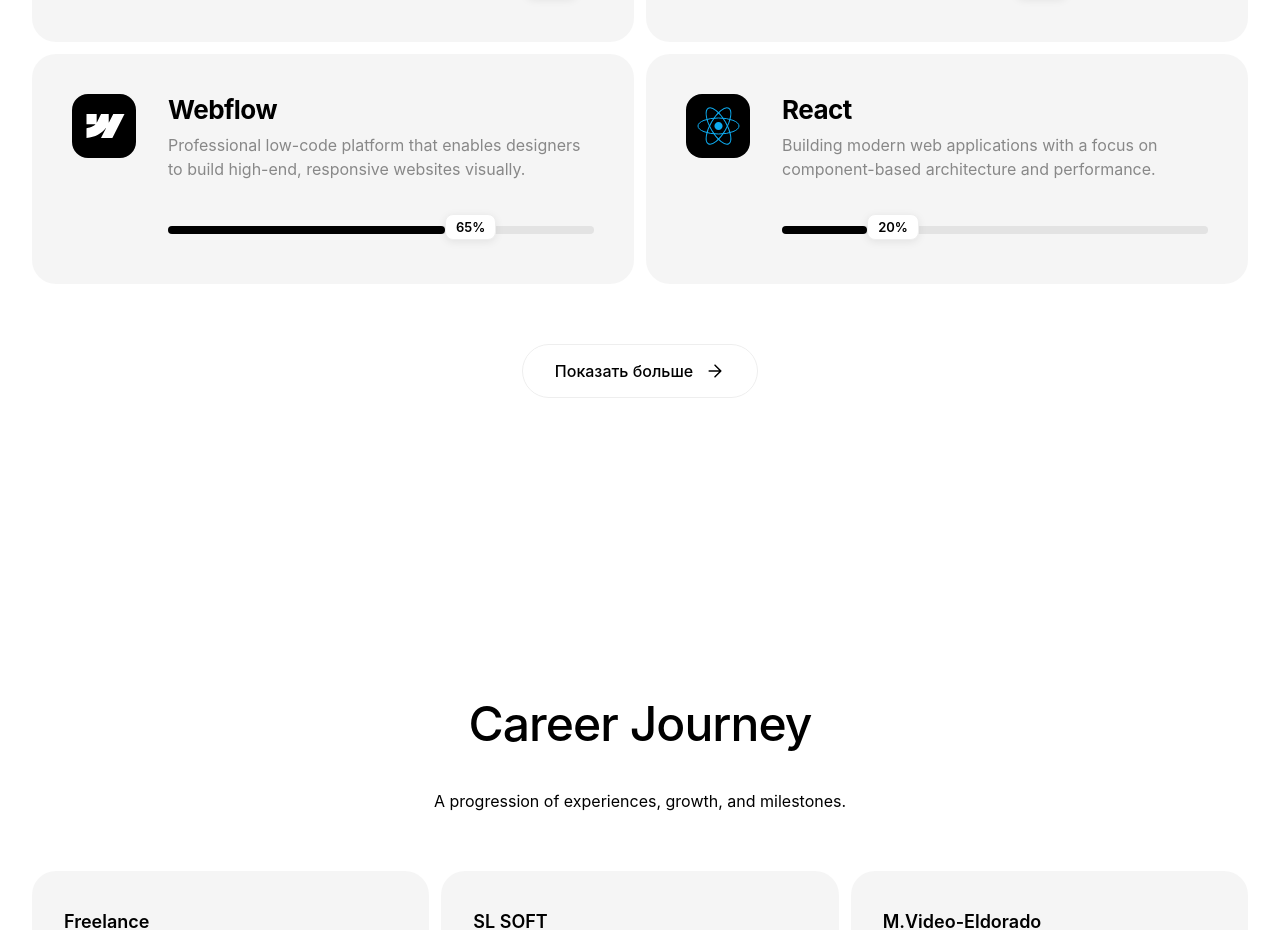
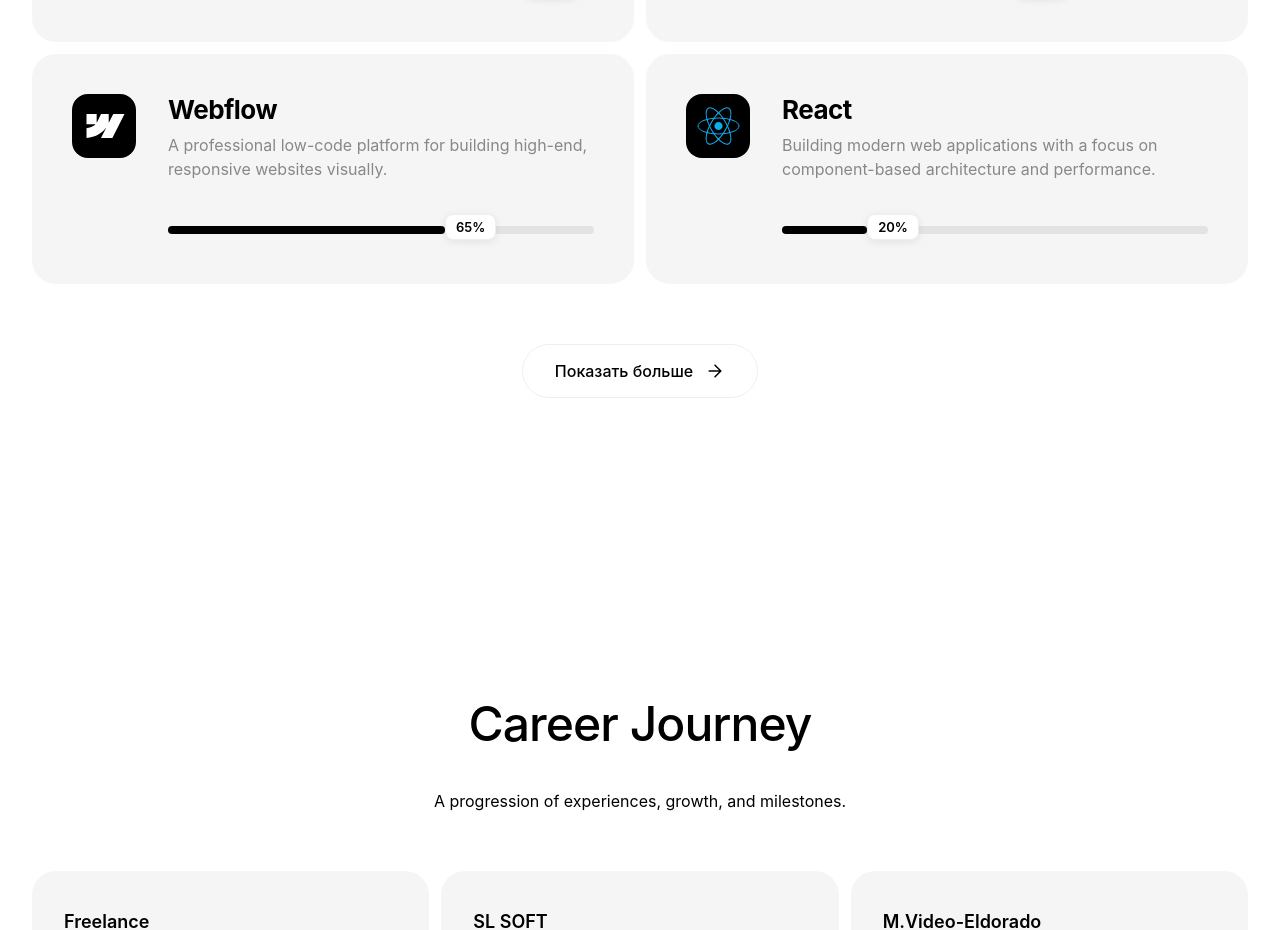
Before and after one commit to Horoshov/my-portfolio, a React (Vite) app: page /about in a window 1280 px wide. Shown: the part 4200-5130 px from the top of the page. Built offline with nearby package versions, Linux system fonts and the light colour scheme.

Commit message:
Shorten Webflow description text

```diff
--- a/src/pages/About.jsx
+++ b/src/pages/About.jsx
@@ -174,7 +174,7 @@ const About = () => {
   const skills = [
     { name: 'Figma', level: '95%', desc: 'Expert in collaborative interface design, creating seamless UI systems and efficient workflows.' },
     { name: 'Framer', level: '55%', desc: 'Skilled in building dynamic, high-quality websites using Framer\'s powerful no-code capabilities.' },
-    { name: 'Webflow', level: '65%', desc: 'Professional low-code platform that enables designers to build high-end, responsive websites visually.' },
+    { name: 'Webflow', level: '65%', desc: 'A professional low-code platform for building high-end, responsive websites visually.' },
     { name: 'React', level: '20%', desc: 'Building modern web applications with a focus on component-based architecture and performance.' },
     { name: 'Cursor', level: '25%', desc: 'Leveraging AI-powered tools to accelerate development and write cleaner, more efficient code.' },
     { name: 'Jira', level: '75%', desc: 'Proficient in Agile project management, task tracking, and cross-functional team collaboration.' },
```
